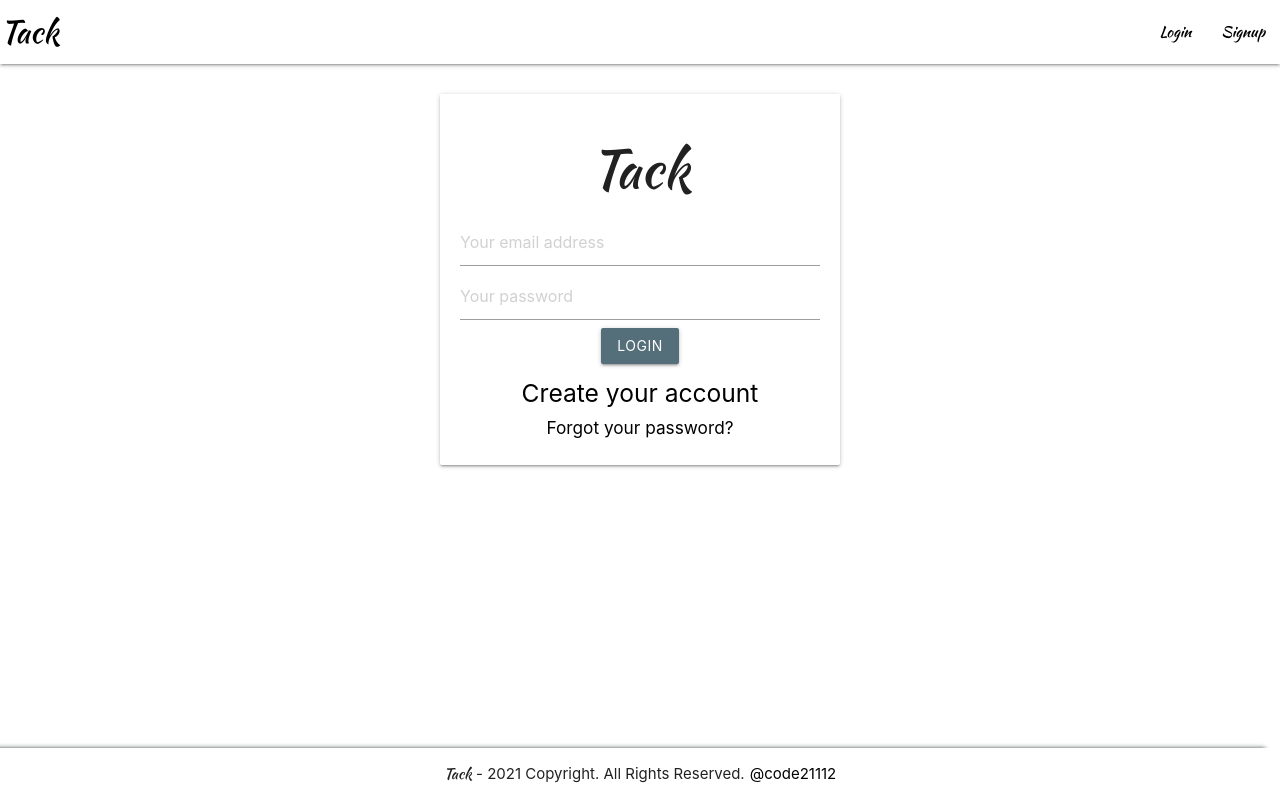
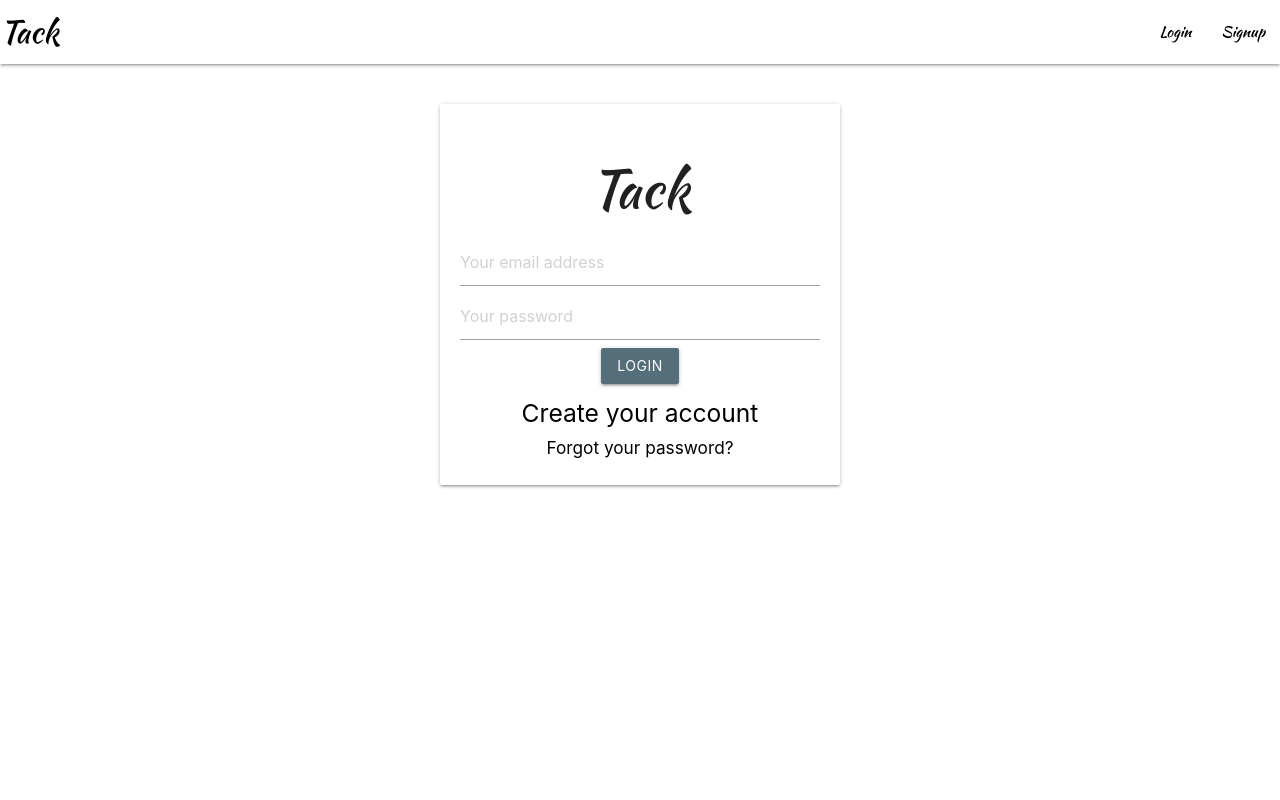
Before and after one commit to code21112/tack, a React (Create React App) app in the folder client/: page /login in a window 1280 px wide. Shown: the top 800 px of the page. Built offline with nearby package versions, Linux system fonts and the light colour scheme.

Commit message:
Adding page-footer className from Materialize CSSs

```diff
--- a/client/src/App.css
+++ b/client/src/App.css
@@ -2,10 +2,15 @@
 /* @import url("https://fonts.googleapis.com/css2?family=Anton&family=Big+Shoulders+Stencil+Display:wght@500;700;800&display=swap"); */
 @import url("https://fonts.googleapis.com/css2?family=Anton&family=Big+Shoulders+Stencil+Display:wght@500;700;800&family=Kaushan+Script&display=swap");
 
-/* html,
 body {
-  height: 100%;
-} */
+  display: flex;
+  min-height: 100vh;
+  flex-direction: column;
+}
+
+main {
+  flex: 1 0 auto;
+}
 
 a {
   color: black !important;
@@ -26,13 +31,13 @@ h4 {
 }
 
 .my-card {
-  margin-top: 30px;
+  margin-top: 40px;
   min-height: 95vh;
 }
 
 .auth-card {
-  /* padding: 20px; */
-  padding: 10px 20px 20px 20px;
+  padding: 20px;
+  /* padding: 10px 20px 20px 20px; */
   text-align: center;
   max-width: 400px;
   margin: 10px auto;
@@ -169,16 +174,21 @@ h4 {
   box-shadow: 2px 2px black, -1em 0 0.3em #44494b;
 } */
 
+.page-footer {
+  color: black !important;
+}
+
 .footer {
+  background-color: white;
   margin-top: 10rem;
   /* margin-top: 10rem; */
-  /* padding: 1rem; */
+  padding: 1rem;
   /* position: absolute; */
-  position: fixed;
+  /* position: fixed;
   bottom: 0;
   left: 0;
   right: 0;
-  width: 100%;
+  width: 100%; */
   text-align: center;
   /* height: 60px; */
   box-shadow: 2px 2px black, -1em 0 0.3em #44494b;
--- a/client/src/components/Footer.js
+++ b/client/src/components/Footer.js
@@ -2,7 +2,7 @@ import React from "react";
 
 const Footer = () => {
   return (
-    <div className="footer">
+    <div className="page-footer footer">
       {/* <p style={{ "text-align": "center", justifyContent: "space-between" }}> */}
       <p>
         <span>Tack</span> - 2021 Copyright. All Rights Reserved.
--- a/client/src/components/screens/Login.js
+++ b/client/src/components/screens/Login.js
@@ -65,7 +65,7 @@ const Login = () => {
   };
 
   return (
-    <div className="my-card">
+    <div className="my-card main">
       <div
         className="card auth-card input-field"
         style={{ marginBottom: "10rem" }}
```
